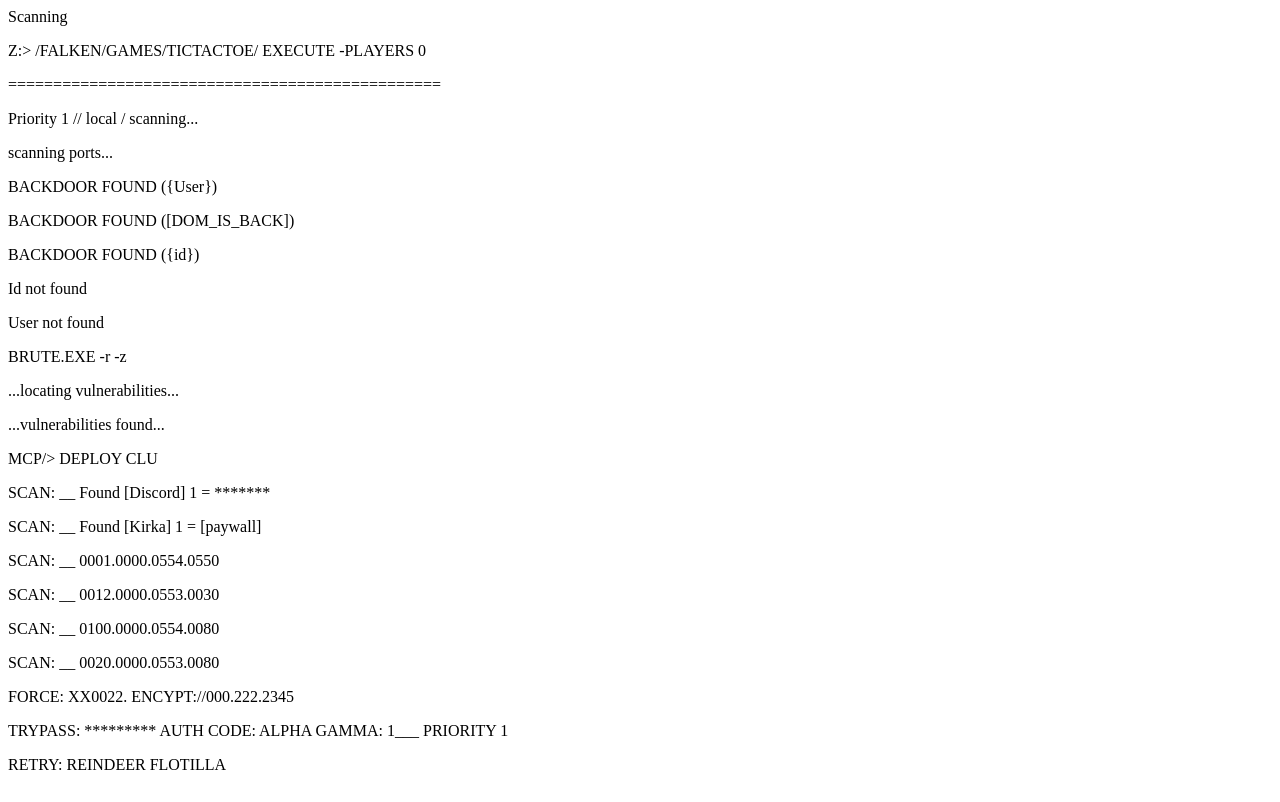
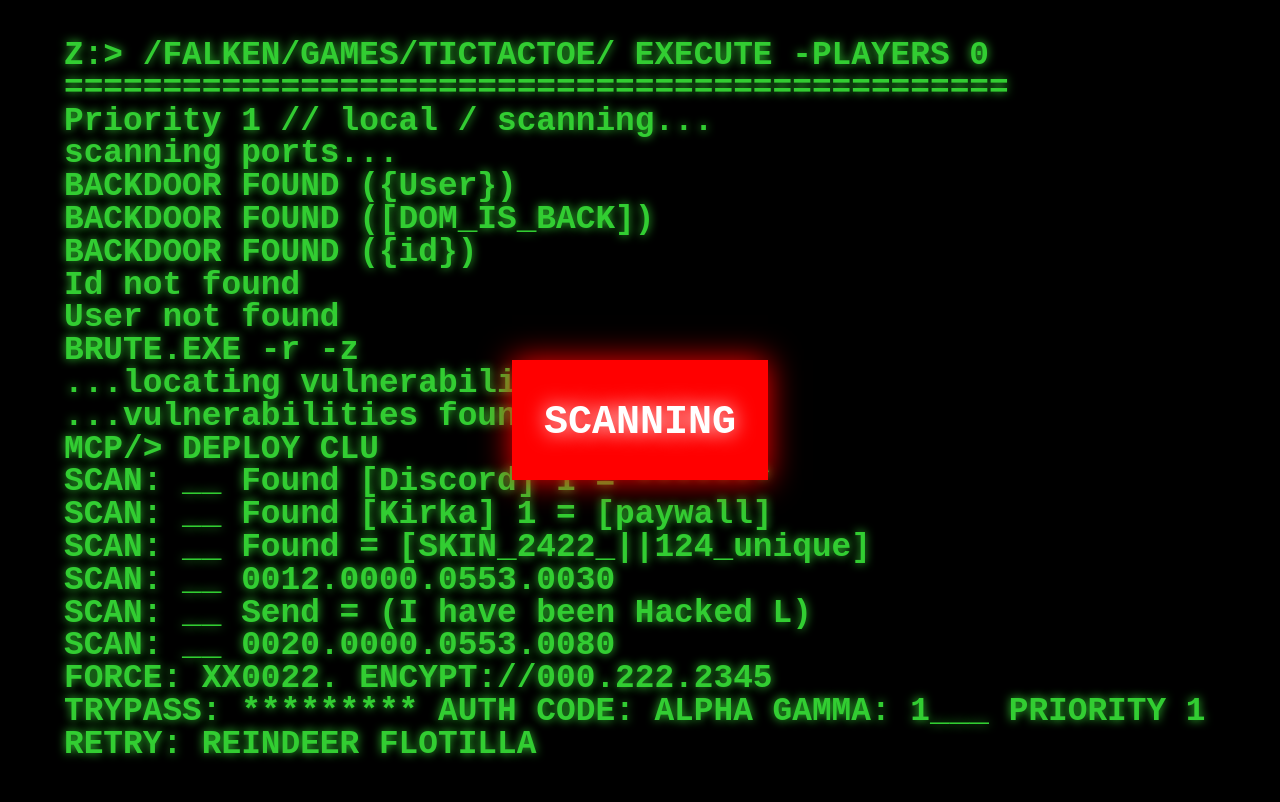
Before and after one commit to Akuma-Doesnt-Get-Paid/Test, a plain HTML site: page uhh/index.html in a window 1280 px wide. Drawn offline with Linux system fonts and the light colour scheme.

Commit message:
Update index.html

```diff
--- a/uhh/index.html
+++ b/uhh/index.html
@@ -24,9 +24,9 @@ var txt = [
   "MCP/> DEPLOY CLU",
   "SCAN: __ Found [Discord] 1 = ******* ",
   "SCAN: __ Found [Kirka] 1 = [paywall]",
-  "SCAN: __ 0001.0000.0554.0550",
+  "SCAN: __ Found = [SKIN_2422_||124_unique]",
   "SCAN: __ 0012.0000.0553.0030",
-  "SCAN: __ 0100.0000.0554.0080",
+  "SCAN: __ Send = (I have been Hacked L)",
   "SCAN: __ 0020.0000.0553.0080",
 ]
 
@@ -48,3 +48,61 @@ function updateScreen() {
   c.appendChild(docfrag);
 }
 </script>
+<style>
+  body {
+  margin: 0;
+  padding: 5vh 5vw;
+  background: black;
+  overflow:hidden;
+}
+
+* {
+  box-sizing: border-box;
+}
+
+p {
+  font-family: monospace;
+  font-weight: bold;
+  font-size: 4.1vh;
+  margin: 0;
+  padding: 0;
+  line-height: 1;
+  color: limegreen;
+  text-shadow: 0px 0px 10px limegreen;
+}
+
+.msg {
+  font-family: monospace;
+  font-weight: bold;
+  text-transform: uppercase;
+  font-size: 5vh;
+  padding-top: 5vh;
+  background: red;
+  box-shadow: 0 0 30px red;
+  text-shadow: 0 0 20px white;
+  color: white;
+  width: 20vw;
+  height: 15vh;
+  position: absolute;
+  left: 50%;
+  margin-left: -10vw;
+  top: 50%;
+  margin-top: -5vh;
+  text-align: center;
+  min-width: 200px;
+  animation-name: blink;
+  animation-duration: 1s;
+  animation-iteration-count: infinite;
+  animation-direction: alternate;
+  animation-timing-function: linear;
+}
+
+@keyframes blink {
+  0% {
+    opacity: 0;
+  }
+  100% {
+    opacity: 1;
+  }
+}
+</style>
```
